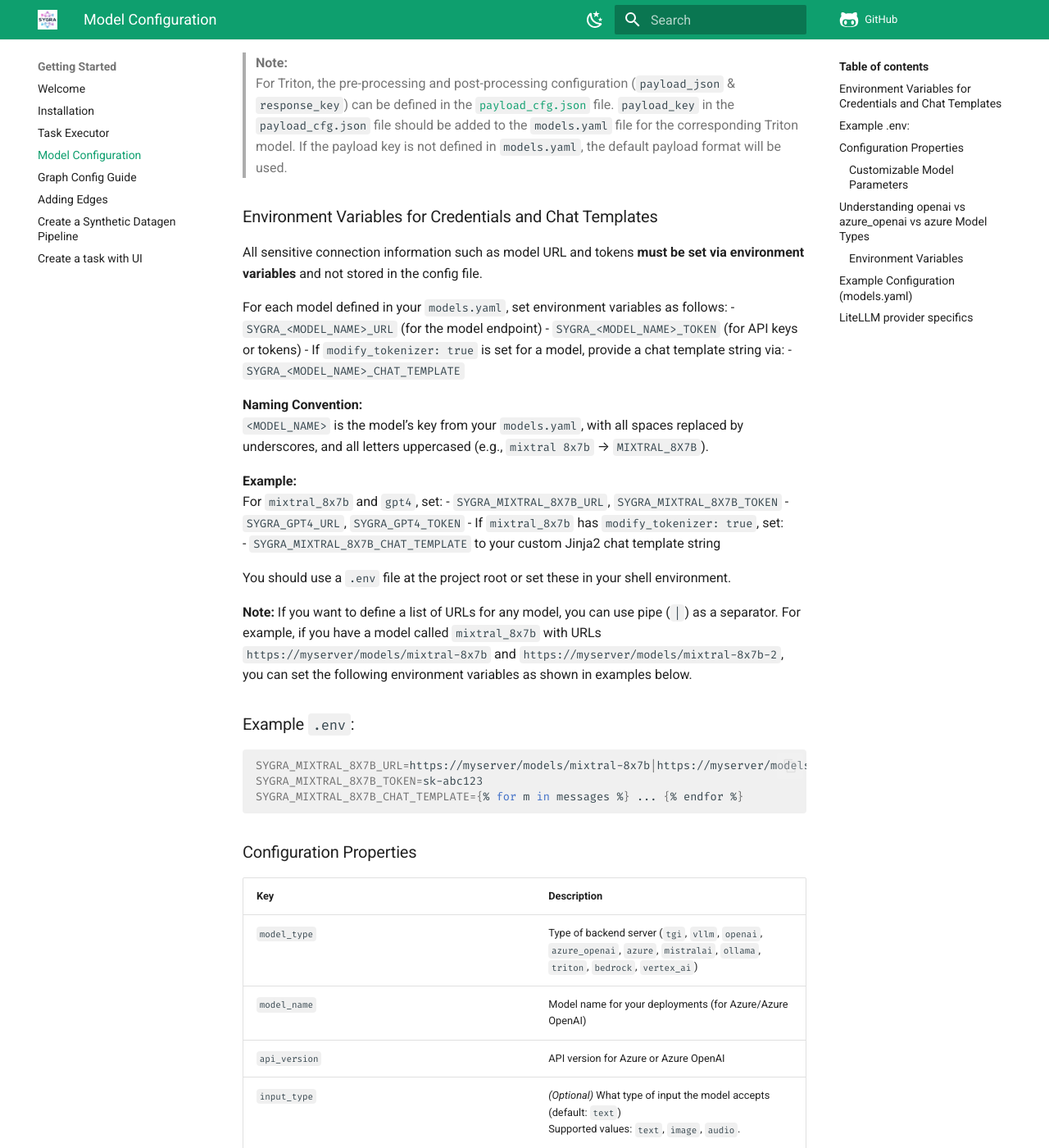
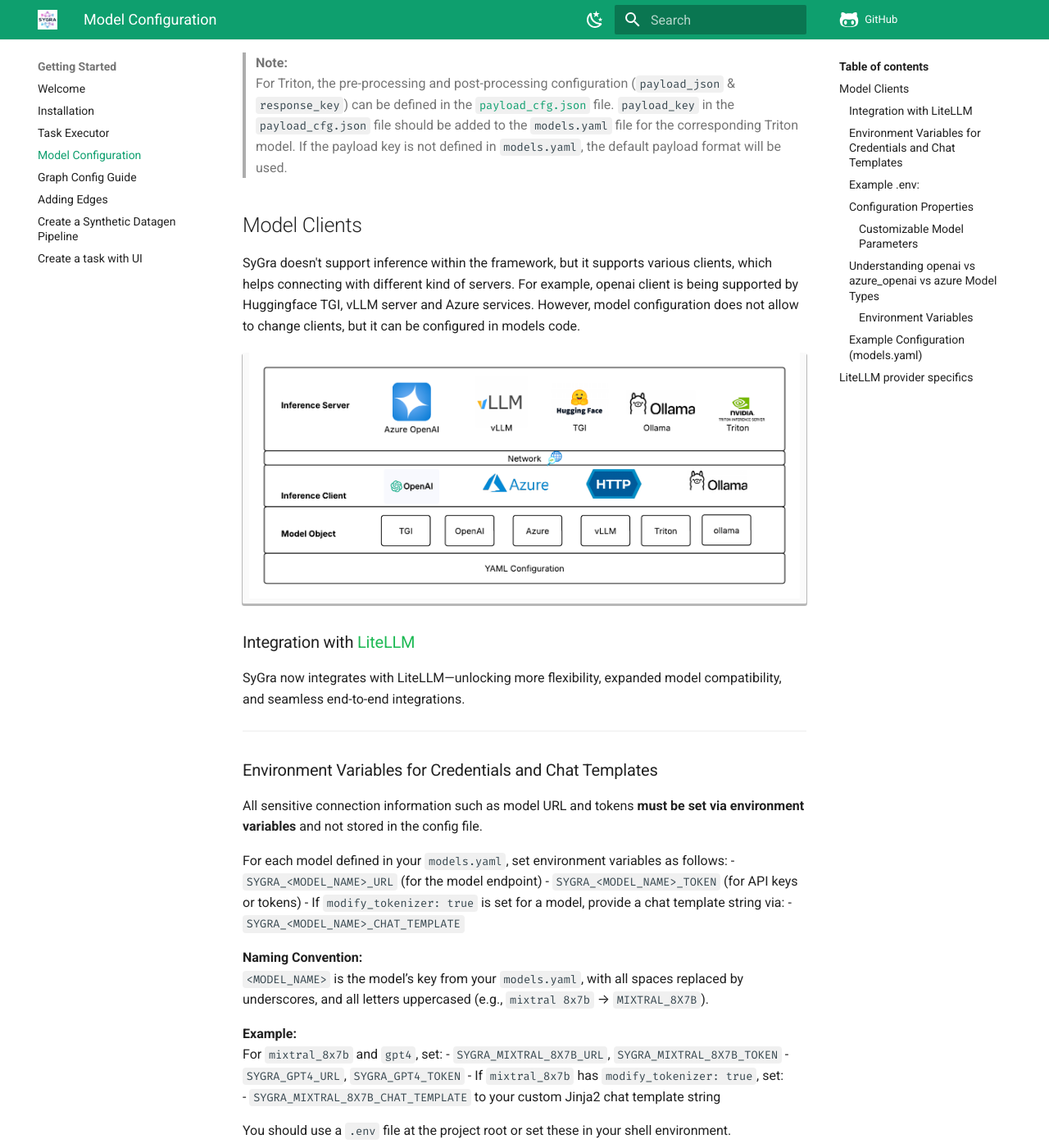
Before and after one commit to ServiceNow/SyGra, an MkDocs documentation site: the page built from docs/getting_started/model_configuration.md, in a window 1280 px wide and 1400 px high, scrolled down 1023 px. Shown: the whole window at 82% size. Built offline with MkDocs 1.6.1 and Material for MkDocs 9.7.7, drawn with Linux system fonts in a browser that asks for light colours; comment, search, counter and statistics services are not loaded.

Commit message:
Doc restructure

```diff
--- a/docs/getting_started/model_configuration.md
+++ b/docs/getting_started/model_configuration.md
@@ -7,6 +7,18 @@
 
 > **Note:**
 > For Triton, the pre-processing and post-processing configuration (`payload_json` & `response_key`) can be defined in the [`payload_cfg.json`](https://github.com/ServiceNow/SyGra/blob/main/sygra/config/payload_cfg.json) file. `payload_key` in the `payload_cfg.json` file should be added to the `models.yaml` file for the corresponding Triton model. If the payload key is not defined in `models.yaml`, the default payload format will be used.
+
+## Model Clients
+
+SyGra doesn't support inference within the framework, but it supports various clients, which helps connecting with different kind of servers.
+For example, openai client is being supported by Huggingface TGI, vLLM server and Azure services. However, model configuration does not allow to change clients, but it can be configured in models code.
+
+<kbd> ![ModelClient](https://raw.githubusercontent.com/ServiceNow/SyGra/refs/heads/main/docs/resources/images/component_model_client.png) </kbd>
+
+### Integration with [LiteLLM](https://github.com/BerriAI/litellm)
+SyGra now integrates with LiteLLM—unlocking more flexibility, expanded model compatibility, and seamless end-to-end integrations.
+
+---
 
 ### Environment Variables for Credentials and Chat Templates
 
```
Also changed, not shown: README.md (+0 -32 lines), docs/concepts/data_handler/README.md (+7 -0 lines), docs/getting_started/graph_config_guide.md (+10 -0 lines).
